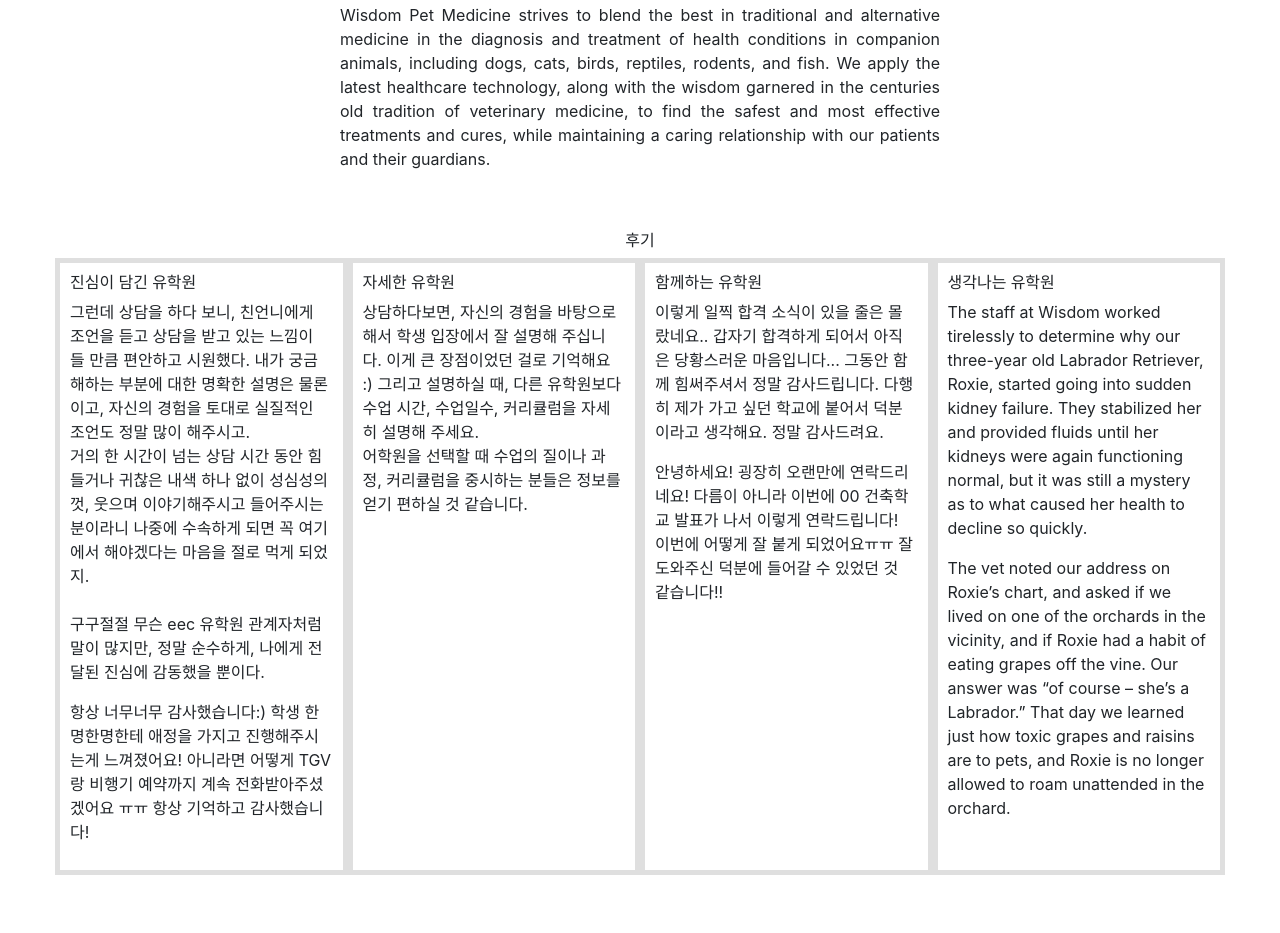
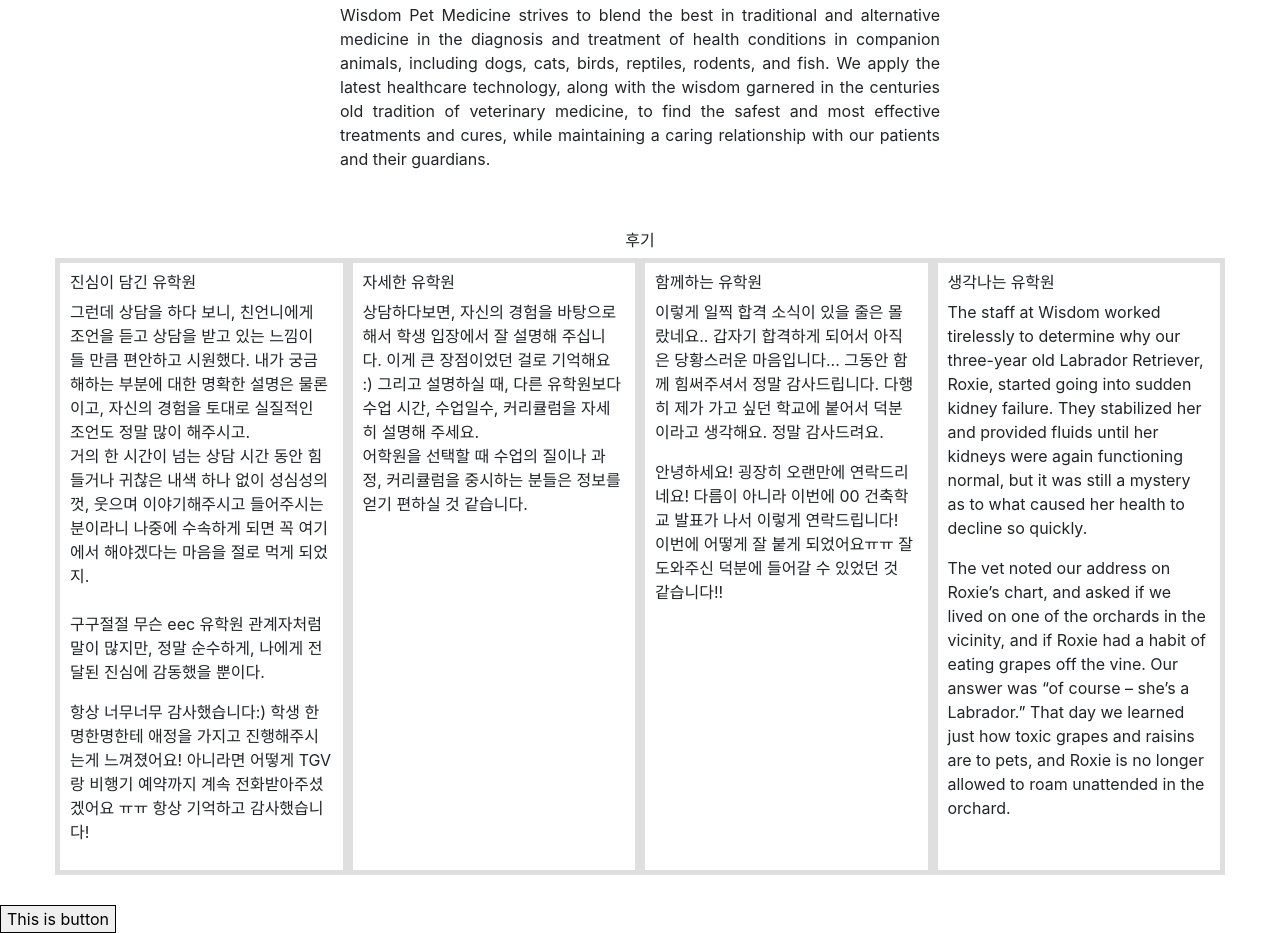
Before and after one commit to yk-david/wisdom-pets, a website: page index.html in a window 1280 px wide. Shown: the part 527-1460 px from the top of the page. Before the commit the page ends 1432 px from the top, so only its background shows below. Drawn offline with Linux system fonts and the light colour scheme.

Commit message:
add button

```diff
--- a/index.html
+++ b/index.html
@@ -101,6 +101,10 @@
     </div>
   </div>
 
+  <!-- Experience area -->
+  <button>This is button</button>
+
+
   <!-- Bootstrap core JavaScript -->
   <script src="vendor/jquery/jquery.slim.min.js"></script>
   <script src="vendor/bootstrap/js/bootstrap.bundle.min.js"></script>
--- a/resources/app.css
+++ b/resources/app.css
@@ -2,7 +2,6 @@
     background-color: #DFDFDF;
 }
 
-:hover {
-    color:#4a3b94ad
-    font-weight: bold;
+button {
+    border: 1px solid black;
 }
```
